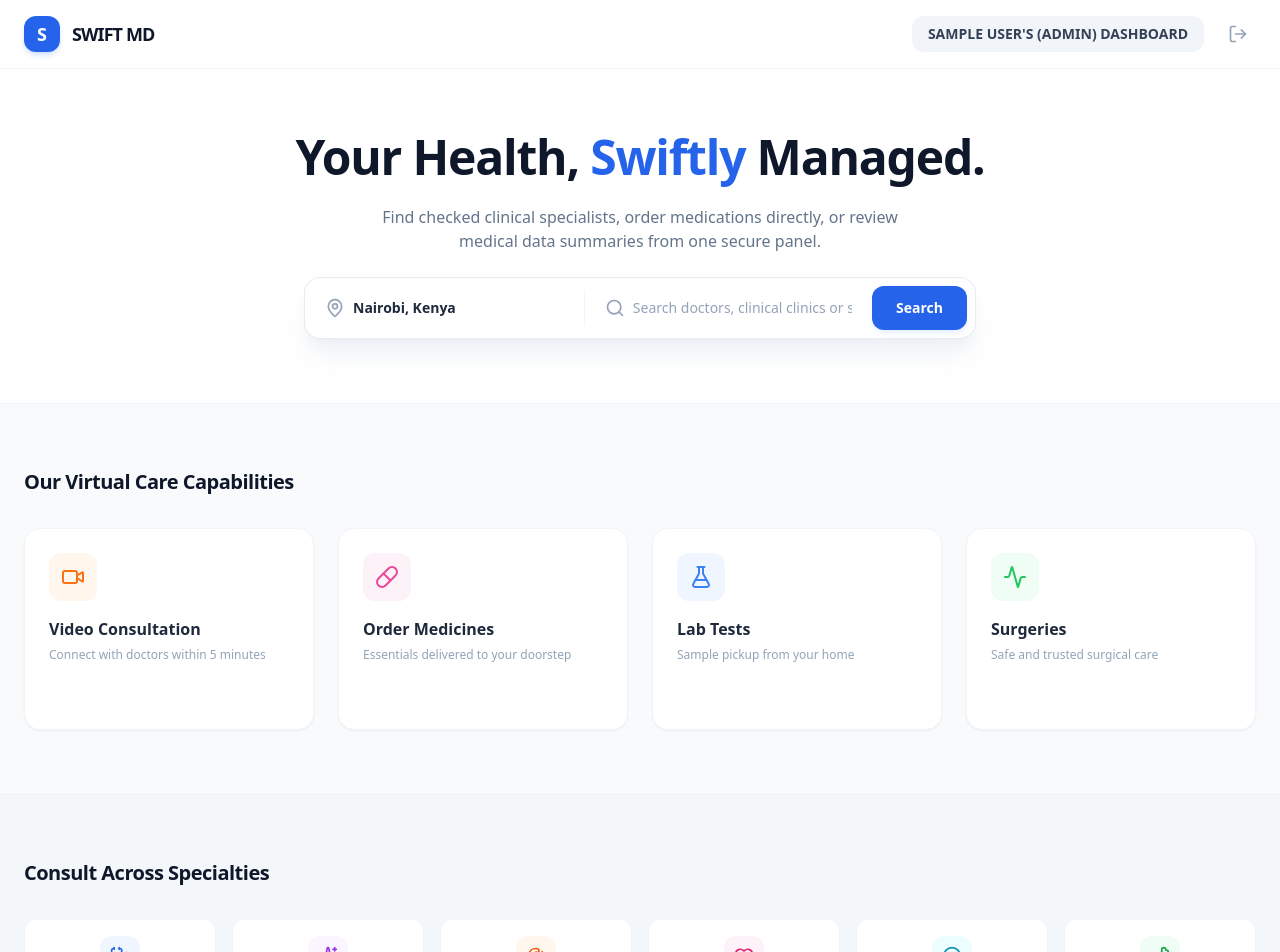
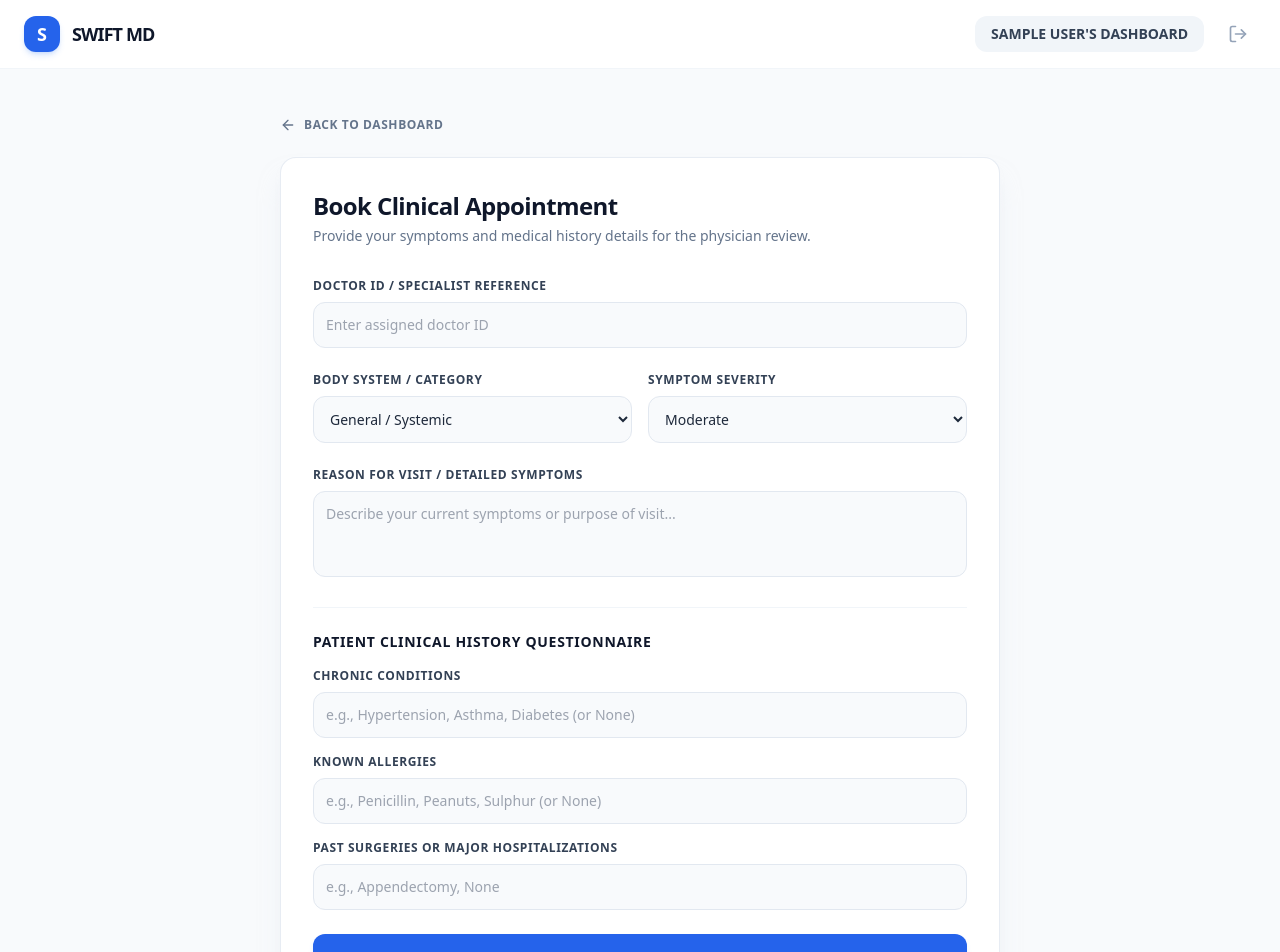
Before and after one commit to mugwe88-ops/MedicareAI, a Next.js app in the folder frontend/: page / in a window 1280 px wide. Shown: the top 952 px of the page. Built offline with nearby package versions, Linux system fonts and the light colour scheme; sample sign-in values are in the browser's storage.

Commit message:
Rename HomePage to AppointmentBookingPage
Refactor HomePage to AppointmentBookingPage and update form handling for appointment booking.

```diff
--- a/frontend/app/page.tsx
+++ b/frontend/app/page.tsx
@@ -3,110 +3,114 @@
 import { useState, useEffect } from "react";
 import { useRouter } from "next/navigation";
 import Link from "next/link";
-import { Search, MapPin, Stethoscope, Sparkles, Baby, Heart, Smile, Bone, Video, Pill, FlaskConical, Activity, LogOut } from "lucide-react";
+import { Stethoscope, Calendar, FileText, AlertCircle, CheckCircle2, ArrowLeft, LogOut } from "lucide-react";
 
-export default function HomePage() {
+export default function AppointmentBookingPage() {
   const router = useRouter();
-  const [searchQuery, setSearchQuery] = useState("");
-  const [location, setLocation] = useState("Nairobi, Kenya");
   const [isLoggedIn, setIsLoggedIn] = useState<boolean | null>(null);
   const [userName, setUserName] = useState<string>("");
-  const [userRole, setUserRole] = useState<string>(""); // Added to track role
+  const [userRole, setUserRole] = useState<string>("");
 
-  // Synchronously evaluate local session status on mount
+  const [formData, setFormData] = useState({
+    doctorId: "",
+    bodySystem: "General / Systemic",
+    symptomSeverity: "Moderate",
+    symptomDuration: "1-3 days",
+    reasonForVisit: "",
+    painScale: 3,
+    patient_chronic_conditions: "",
+    patient_allergies: "",
+    patient_surgeries: ""
+  });
+
+  const [loading, setLoading] = useState(false);
+  const [error, setError] = useState("");
+  const [success, setSuccess] = useState(false);
+
   useEffect(() => {
     const token = localStorage.getItem("token");
     const storedUser = localStorage.getItem("user");
 
     setIsLoggedIn(!!token);
+    if (!token) {
+      router.push("/login");
+      return;
+    }
 
     if (storedUser) {
       try {
         const parsed = JSON.parse(storedUser);
         setUserName(parsed.name || "Account");
-        setUserRole(parsed.role?.toLowerCase() || "patient"); // Normalize role to lowercase
+        setUserRole(parsed.role?.toLowerCase() || "patient");
       } catch (e) {
         console.error("Hydration profile parsing error:", e);
       }
     }
-  }, []);
+  }, [router]);
 
-  const handleProtectedAction = (patientRoute: string) => {
-    if (isLoggedIn === null) return;
+  const handleChange = (e: React.ChangeEvent<HTMLInputElement | HTMLTextAreaElement | HTMLSelectElement>) => {
+    const { name, value } = e.target;
+    setFormData((prev) => ({ ...prev, [name]: value }));
+  };
 
-    if (!isLoggedIn) {
-      router.push("/login");
-      return;
+  const handleBookAppointment = async (e: React.FormEvent) => {
+    e.preventDefault();
+    setLoading(true);
+    setError("");
+
+    try {
+      const token = localStorage.getItem("token");
+      const storedUser = localStorage.getItem("user");
+      const user = storedUser ? JSON.parse(storedUser) : null;
+      const patientId = user?.id || user?.patient_id;
+
+      const response = await fetch("https://your-backend-url.onrender.com/api/appointments", {
+        method: "POST",
+        headers: {
+          "Content-Type": "application/json",
+          "Authorization": `Bearer ${token}`
+        },
+        body: JSON.stringify({
+          doctorId: formData.doctorId,
+          patient_id: patientId,
+          bodySystem: formData.bodySystem,
+          symptomSeverity: formData.symptomSeverity,
+          symptomDuration: formData.symptomDuration,
+          reasonForVisit: formData.reasonForVisit,
+          painScale: formData.painScale,
+          patient_chronic_conditions: formData.patient_chronic_conditions,
+          patient_allergies: formData.patient_allergies,
+          patient_surgeries: formData.patient_surgeries
+        })
+      });
+
+      if (!response.ok) {
+        throw new Error("Failed to submit appointment booking. Please check your details.");
       }
 
-    // Dynamic Role Routing Engine
-    if (userRole === "doctor") {
-      // If a doctor clicks any capability, redirect them straight to their control panel workspace
-      router.push("/doctors/dashboard");
-    } else {
-      // If a patient clicks, take them to the requested sub-route
-      router.push(patientRoute);
+      setSuccess(true);
+      setTimeout(() => {
+        router.push("/dashboard");
+      }, 2000);
+    } catch (err: any) {
+      setError(err.message || "An unexpected error occurred.");
+    } finally {
+      setLoading(false);
     }
   };
 
   const handleLogout = () => {
     localStorage.clear();
     setIsLoggedIn(false);
-    setUserName("");
-    setUserRole("");
-    window.location.reload();
+    router.push("/login");
   };
-
-  const specialties = [
-    { name: "General Physician", icon: Stethoscope, color: "text-blue-600", bg: "bg-blue-50" },
-    { name: "Dermatologist", icon: Sparkles, color: "text-purple-600", bg: "bg-purple-50" },
-    { name: "Pediatrician", icon: Baby, color: "text-orange-600", bg: "bg-orange-50" },
-    { name: "Gynecologist", icon: Heart, color: "text-pink-600", bg: "bg-pink-50" },
-    { name: "Dentist", icon: Smile, color: "text-cyan-600", bg: "bg-cyan-50" },
-    { name: "Orthopedic", icon: Bone, color: "text-green-600", bg: "bg-green-50" },
-  ];
-
-  const coreServices = [
-    {
-      title: "Video Consultation",
-      desc: "Connect with doctors within 5 minutes",
-      icon: Video,
-      color: "text-orange-500",
-      bg: "bg-orange-50",
-      route: "/dashboard/telehealth"
-    },
-    {
-      title: "Order Medicines",
-      desc: "Essentials delivered to your doorstep",
-      icon: Pill,
-      color: "text-pink-500",
-      bg: "bg-pink-50",
-      route: "/dashboard/pharmacy"
-    },
-    {
-      title: "Lab Tests",
-      desc: "Sample pickup from your home",
-      icon: FlaskConical,
-      color: "text-blue-500",
-      bg: "bg-blue-50",
-      route: "/dashboard/records"
-    },
-    {
-      title: "Surgeries",
-      desc: "Safe and trusted surgical care",
-      icon: Activity,
-      color: "text-green-500",
-      bg: "bg-green-50",
-      route: "/dashboard/appointments"
-    }
-  ];
 
   if (isLoggedIn === null) {
     return (
       <div className="min-h-screen bg-slate-50 flex items-center justify-center">
         <div className="text-center space-y-3">
           <div className="w-10 h-10 border-4 border-blue-600 border-t-transparent rounded-full animate-spin mx-auto"></div>
-          <p className="text-slate-500 text-sm font-bold tracking-wide uppercase">Loading SwiftMD Setup...</p>
+          <p className="text-slate-500 text-sm font-bold tracking-wide uppercase">Verifying Session...</p>
         </div>
       </div>
     );
@@ -114,8 +118,7 @@ export default function HomePage() {
 
   return (
     <div className="min-h-screen bg-slate-50 flex flex-col font-sans">
-
-      {/* SYNCHRONIZED APP NAVBAR */}
+      {/* NAVBAR */}
       <header className="bg-white border-b border-slate-100 sticky top-0 z-50 px-6 py-4">
         <div className="max-w-7xl mx-auto flex items-center justify-between">
           <div className="flex items-center gap-3 cursor-pointer" onClick={() => router.push("/")}>
@@ -126,29 +129,11 @@ export default function HomePage() {
           </div>
 
           <div className="flex items-center gap-4">
-            {!isLoggedIn ? (
-              <>
             <Link
-                  href="/login"
-                  className="text-slate-600 hover:text-slate-900 font-semibold text-sm transition-colors"
-                >
-                  Login
-                </Link>
-                <Link
-                  href="/signup"
-                  className="bg-blue-600 hover:bg-blue-700 text-white font-semibold text-sm px-4 py-2 rounded-xl transition-colors shadow-sm"
-                >
-                  Sign Up
-                </Link>
-              </>
-            ) : (
-              <div className="flex items-center gap-4">
-                {/* Dynamically update the header button to point to the correct workspace dashboard based on role */}
-                <Link
-                  href={userRole === "doctor" ? "/doctors/dashboard" : "/dashboard"}
+              href="/dashboard"
               className="text-slate-700 hover:text-blue-600 font-bold text-sm bg-slate-100 px-4 py-2 rounded-xl transition-all"
             >
-                  {userName.toUpperCase()}&apos;S ({userRole.toUpperCase()}) DASHBOARD
+              {userName.toUpperCase()}&apos;S DASHBOARD
             </Link>
             <button
               onClick={handleLogout}
@@ -158,103 +143,150 @@ export default function HomePage() {
               <LogOut className="w-5 h-5" />
             </button>
           </div>
-            )}
-          </div>
         </div>
       </header>
 
-      {/* HERO SECTION */}
-      <section className="bg-white py-16 px-6 border-b border-slate-100">
-        <div className="max-w-4xl mx-auto text-center space-y-6">
-          <h1 className="text-4xl md:text-5xl font-black tracking-tight text-slate-900">
-            Your Health, <span className="text-blue-600">Swiftly</span> Managed.
-          </h1>
-          <p className="text-slate-500 text-base max-w-xl mx-auto font-medium">
-            Find checked clinical specialists, order medications directly, or review medical data summaries from one secure panel.
-          </p>
+      {/* MAIN CONTENT CONTAINER */}
+      <main className="max-w-3xl mx-auto px-6 py-12 w-full">
+        <button
+          onClick={() => router.back()}
+          className="flex items-center gap-2 text-slate-500 hover:text-slate-800 text-xs font-bold uppercase tracking-wider mb-6 transition-colors"
+        >
+          <ArrowLeft className="w-4 h-4" /> Back to Dashboard
+        </button>
 
-          {/* SEARCH COMPONENT */}
-          <div className="max-w-2xl mx-auto bg-white rounded-2xl shadow-xl shadow-slate-200/50 border border-slate-200/80 p-2 flex flex-col md:flex-row items-center gap-2 mt-8">
-            <div className="flex items-center gap-2 w-full px-3 py-2 border-b md:border-b-0 md:border-r border-slate-100">
-              <MapPin className="w-5 h-5 text-slate-400 shrink-0" />
+        <div className="bg-white rounded-2xl shadow-xl shadow-slate-200/50 border border-slate-200/80 p-8">
+          <div className="mb-8">
+            <h1 className="text-2xl font-black text-slate-900 tracking-tight">Book Clinical Appointment</h1>
+            <p className="text-slate-500 text-sm font-medium mt-1">Provide your symptoms and medical history details for the physician review.</p>
+          </div>
+
+          {error && (
+            <div className="mb-6 p-4 bg-red-50 border border-red-100 text-red-600 text-sm rounded-xl font-medium flex items-center gap-3">
+              <AlertCircle className="w-5 h-5 shrink-0" />
+              <span>{error}</span>
+            </div>
+          )}
+
+          {success && (
+            <div className="mb-6 p-4 bg-green-50 border border-green-100 text-green-700 text-sm rounded-xl font-medium flex items-center gap-3">
+              <CheckCircle2 className="w-5 h-5 shrink-0" />
+              <span>Appointment successfully booked! Redirecting to dashboard...</span>
+            </div>
+          )}
+
+          <form onSubmit={handleBookAppointment} className="space-y-6">
+            <div>
+              <label className="block text-xs font-bold text-slate-700 uppercase tracking-wider mb-2">Doctor ID / Specialist Reference</label>
               <input
                 type="text"
-                value={location}
-                onChange={(e) => setLocation(e.target.value)}
-                className="w-full text-sm font-semibold text-slate-800 bg-transparent outline-none"
+                name="doctorId"
+                value={formData.doctorId}
+                onChange={handleChange}
+                required
+                placeholder="Enter assigned doctor ID"
+                className="w-full p-3 bg-slate-50 border border-slate-200 rounded-xl text-sm font-medium text-slate-800 outline-none focus:border-blue-600"
               />
             </div>
-            <div className="flex items-center gap-2 w-full px-3 py-2">
-              <Search className="w-5 h-5 text-slate-400 shrink-0" />
+
+            <div className="grid grid-cols-1 md:grid-cols-2 gap-4">
+              <div>
+                <label className="block text-xs font-bold text-slate-700 uppercase tracking-wider mb-2">Body System / Category</label>
+                <select
+                  name="bodySystem"
+                  value={formData.bodySystem}
+                  onChange={handleChange}
+                  className="w-full p-3 bg-slate-50 border border-slate-200 rounded-xl text-sm font-medium text-slate-800 outline-none focus:border-blue-600"
+                >
+                  <option value="General / Systemic">General / Systemic</option>
+                  <option value="Cardiovascular">Cardiovascular</option>
+                  <option value="Respiratory">Respiratory</option>
+                  <option value="Neurological">Neurological</option>
+                  <option value="Musculoskeletal">Musculoskeletal</option>
+                  <option value="Dermatological">Dermatological</option>
+                </select>
+              </div>
+
+              <div>
+                <label className="block text-xs font-bold text-slate-700 uppercase tracking-wider mb-2">Symptom Severity</label>
+                <select
+                  name="symptomSeverity"
+                  value={formData.symptomSeverity}
+                  onChange={handleChange}
+                  className="w-full p-3 bg-slate-50 border border-slate-200 rounded-xl text-sm font-medium text-slate-800 outline-none focus:border-blue-600"
+                >
+                  <option value="Mild">Mild</option>
+                  <option value="Moderate">Moderate</option>
+                  <option value="Severe">Severe</option>
+                  <option value="Critical">Critical</option>
+                </select>
+              </div>
+            </div>
+
+            <div>
+              <label className="block text-xs font-bold text-slate-700 uppercase tracking-wider mb-2">Reason For Visit / Detailed Symptoms</label>
+              <textarea
+                name="reasonForVisit"
+                value={formData.reasonForVisit}
+                onChange={handleChange}
+                rows={3}
+                required
+                placeholder="Describe your current symptoms or purpose of visit..."
+                className="w-full p-3 bg-slate-50 border border-slate-200 rounded-xl text-sm font-medium text-slate-800 outline-none focus:border-blue-600 resize-none"
+              />
+            </div>
+
+            {/* QUESTIONNAIRE SECTION */}
+            <div className="border-t border-slate-100 pt-6 space-y-4">
+              <h3 className="text-sm font-extrabold text-slate-900 uppercase tracking-wider">Patient Clinical History Questionnaire</h3>
+
+              <div>
+                <label className="block text-xs font-bold text-slate-700 uppercase tracking-wider mb-2">Chronic Conditions</label>
                 <input
                   type="text"
-                placeholder="Search doctors, clinical clinics or specialities..."
-                value={searchQuery}
-                onChange={(e) => setSearchQuery(e.target.value)}
-                className="w-full text-sm font-medium text-slate-800 bg-transparent outline-none placeholder:text-slate-400"
+                  name="patient_chronic_conditions"
+                  value={formData.patient_chronic_conditions}
+                  onChange={handleChange}
+                  placeholder="e.g., Hypertension, Asthma, Diabetes (or None)"
+                  className="w-full p-3 bg-slate-50 border border-slate-200 rounded-xl text-sm font-medium text-slate-800 outline-none focus:border-blue-600"
                 />
               </div>
-            <button className="w-full md:w-auto bg-blue-600 hover:bg-blue-700 text-white font-semibold text-sm px-6 py-3 rounded-xl transition-all shadow-md shadow-blue-500/10 shrink-0">
-              Search
-            </button>
+
+              <div>
+                <label className="block text-xs font-bold text-slate-700 uppercase tracking-wider mb-2">Known Allergies</label>
+                <input
+                  type="text"
+                  name="patient_allergies"
+                  value={formData.patient_allergies}
+                  onChange={handleChange}
+                  placeholder="e.g., Penicillin, Peanuts, Sulphur (or None)"
+                  className="w-full p-3 bg-slate-50 border border-slate-200 rounded-xl text-sm font-medium text-slate-800 outline-none focus:border-blue-600"
+                />
+              </div>
+
+              <div>
+                <label className="block text-xs font-bold text-slate-700 uppercase tracking-wider mb-2">Past Surgeries or Major Hospitalizations</label>
+                <input
+                  type="text"
+                  name="patient_surgeries"
+                  value={formData.patient_surgeries}
+                  onChange={handleChange}
+                  placeholder="e.g., Appendectomy, None"
+                  className="w-full p-3 bg-slate-50 border border-slate-200 rounded-xl text-sm font-medium text-slate-800 outline-none focus:border-blue-600"
+                />
               </div>
             </div>
-      </section>
 
-      {/* CORE SERVICES GRID */}
-      <section className="max-w-7xl mx-auto px-6 py-16 w-full">
-        <h2 className="text-xl font-extrabold text-slate-900 mb-8 tracking-tight">Our Virtual Care Capabilities</h2>
-        <div className="grid grid-cols-1 sm:grid-cols-2 lg:grid-cols-4 gap-6">
-          {coreServices.map((service, index) => {
-            const IconComponent = service.icon;
-            return (
-              <div
-                key={index}
-                onClick={() => handleProtectedAction(service.route)}
-                className="bg-white p-6 rounded-2xl border border-slate-100 hover:border-blue-100 shadow-sm hover:shadow-md transition-all cursor-pointer group flex flex-col justify-between"
+            <button
+              type="submit"
+              disabled={loading || success}
+              className="w-full py-4 bg-blue-600 hover:bg-blue-700 text-white font-bold text-sm rounded-xl transition-all shadow-md shadow-blue-500/10 disabled:opacity-50 mt-6"
             >
-                <div>
-                  <div className={`w-12 h-12 ${service.bg} rounded-xl flex items-center justify-center mb-4 transition-transform group-hover:scale-105`}>
-                    <IconComponent className={`w-6 h-6 ${service.color}`} />
+              {loading ? "Confirming Booking..." : "Confirm & Book Appointment"}
+            </button>
+          </form>
         </div>
-                  <h3 className="text-base font-bold text-slate-800 mb-1 group-hover:text-blue-600 transition-colors">{service.title}</h3>
-                  <p className="text-slate-400 text-xs font-medium leading-relaxed">{service.desc}</p>
-                </div>
-                <div className="text-blue-600 font-bold text-xs mt-6 flex items-center gap-1 opacity-0 group-hover:opacity-100 transition-opacity">
-                  Access Platform &rarr;
-                </div>
-              </div>
-            );
-          })}
-        </div>
-      </section>
-
-      {/* SPECIALTIES ROW */}
-      <section className="bg-slate-100/60 py-16 px-6 w-full mt-auto border-t border-slate-200/50">
-        <div className="max-w-7xl mx-auto">
-          <h2 className="text-xl font-extrabold text-slate-900 mb-8 tracking-tight">Consult Across Specialties</h2>
-          <div className="grid grid-cols-2 sm:grid-cols-3 lg:grid-cols-6 gap-4">
-            {specialties.map((spec, index) => {
-              const IconComp = spec.icon;
-              return (
-                <div
-                  key={index}
-                  onClick={() => handleProtectedAction("/dashboard/appointments")}
-                  className="bg-white p-4 rounded-xl border border-slate-200/40 flex flex-col items-center text-center shadow-2xl shadow-slate-100/20 hover:shadow-md transition-all cursor-pointer group"
-                >
-                  <div className={`w-10 h-10 ${spec.bg} rounded-xl flex items-center justify-center mb-3`}>
-                    <IconComp className={`w-5 h-5 ${spec.color}`} />
-                  </div>
-                  <span className="text-xs font-bold text-slate-700 group-hover:text-blue-600 transition-colors">
-                    {spec.name}
-                  </span>
-                </div>
-              );
-            })}
-          </div>
-        </div>
-      </section>
-
+      </main>
     </div>
   );
 }
```
Lines whose indentation alone changed are shown as unchanged.
